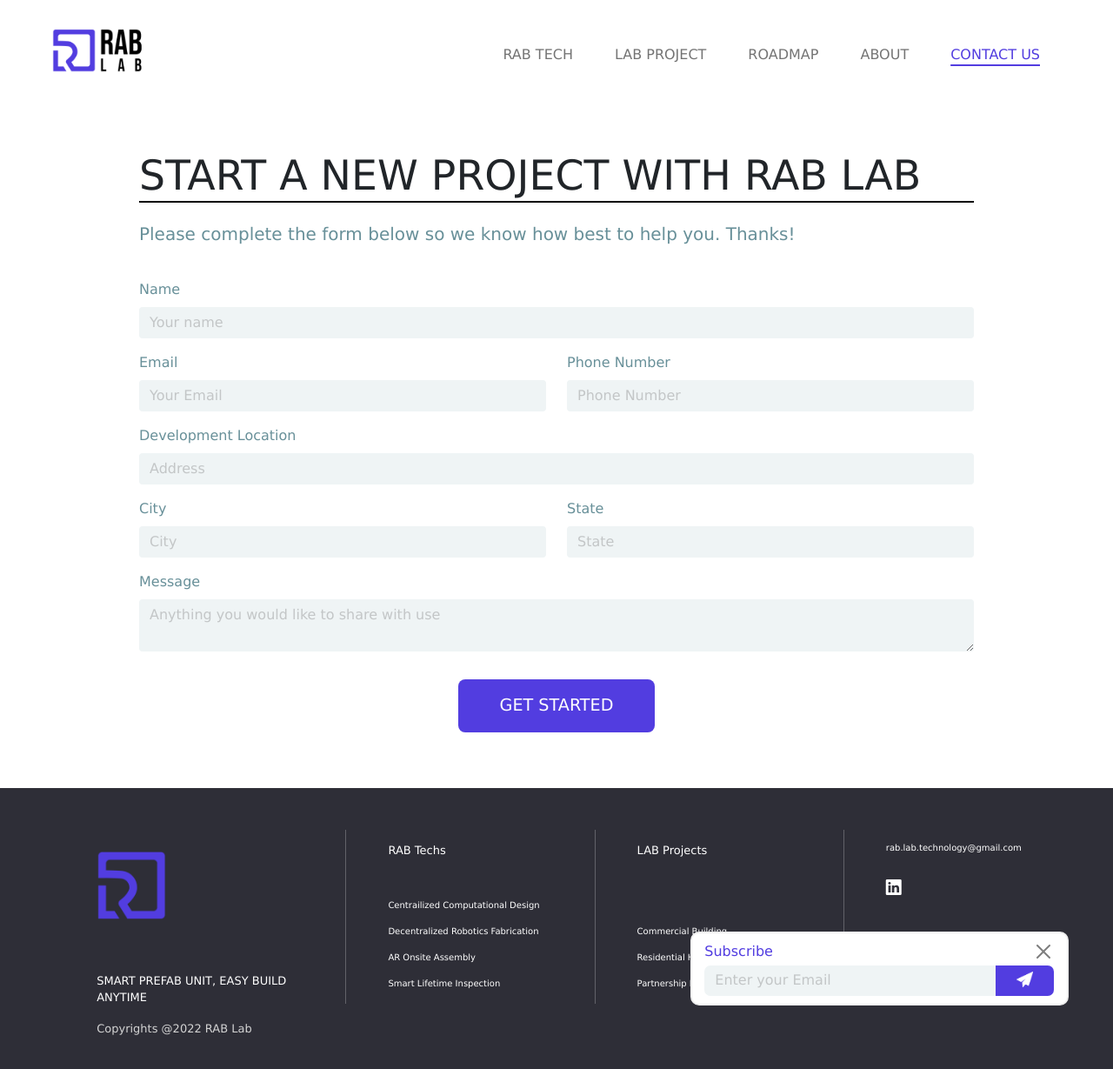
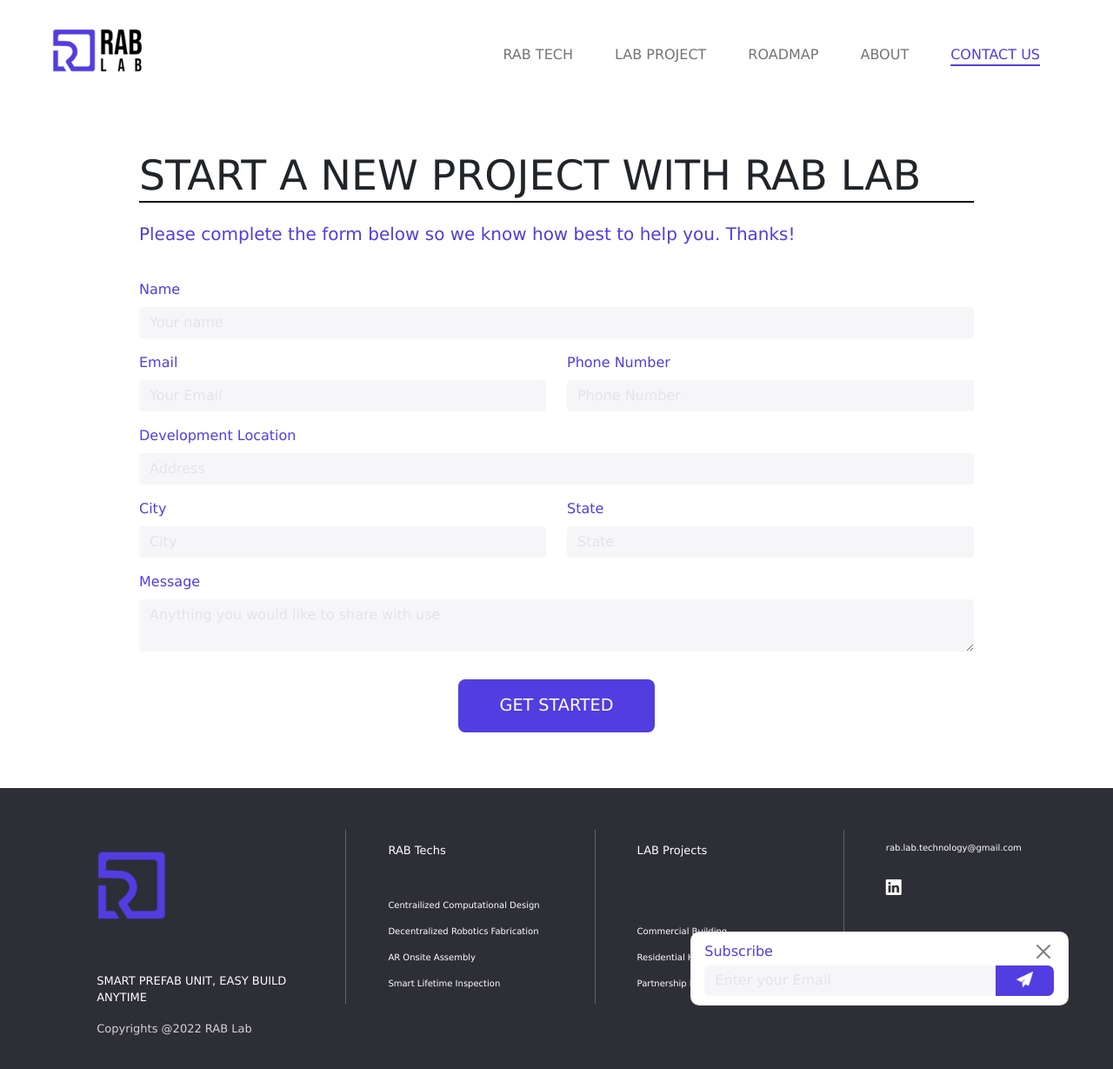
Before and after one commit to rab-lab/rab-lab.github.io, a Jekyll site: the page built from contact.md, in a window 1280 px wide and 1256 px high. Shown: the top 1229 px of the window at 87% size. Built offline with Jekyll 4.4.1, drawn with Linux system fonts in a browser that asks for light colours; nearby versions of some CDN libraries.

Commit message:
Changed contact form color

```diff
--- a/_includes/contact-form.html
+++ b/_includes/contact-form.html
@@ -2,7 +2,7 @@
     <h1 class="py-3" style="text-transform: uppercase;">
         <div style="border-bottom: 2px solid black; font-size: 3.7vw; font-weight: 200;">Start a new project with Rab lab</div>
     </h1>
-    <h5 class="pb-3 fw-light" style="color: rgb(104, 144, 153);">Please complete the form below so we know how best to help you. Thanks!</h5>
+    <h5 class="pb-3 fw-light" style="color: #523DE0">Please complete the form below so we know how best to help you. Thanks!</h5>
     <form action="https://formspree.io/f/xoqrlqnd" method="POST" class="row gx-4 gy-3 py-3">
         <div class="col-12">
             <label class="form-label">Name</label>
--- a/assets/css/style.scss
+++ b/assets/css/style.scss
@@ -107,16 +107,16 @@ nav {
 }
 
 .form-label {
-    color: rgb(104, 144, 153)
+    color: #523DE0
 }
 
 .form-control {
-    background-color: rgb(239, 244, 245);
+    background-color: #f6f6f9;
     border: none;
 }
 
 .form-control::placeholder {
-    color: rgb(195, 198, 199);
+    color: #e4e4e6;
 }
 
 .btn-primary {
```
